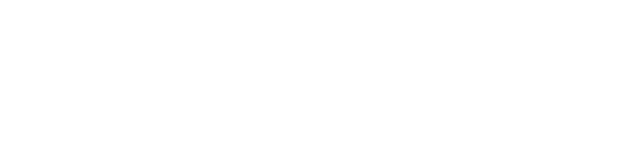
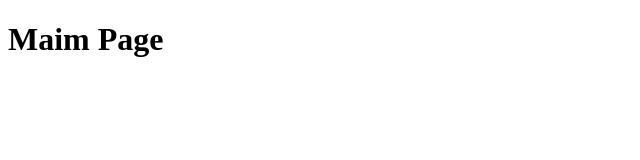
Before and after one commit to DragaQueen/test-2-2024, a plain HTML site: page index.html in a window 1280 px wide. Shown: the whole page, without its empty margins (0-640 px from the left). Drawn offline with Linux system fonts and the light colour scheme.

Commit message:
add main page

```diff
--- a/index.html
+++ b/index.html
@@ -7,6 +7,8 @@
     <script src="index.js" defer></script>
 </head>
 <body>
-
+    <main>
+        <h1>Maim Page</h1>
+    </main>
 </body>
 </html>
```
Also changed, not shown: 1 other file.
